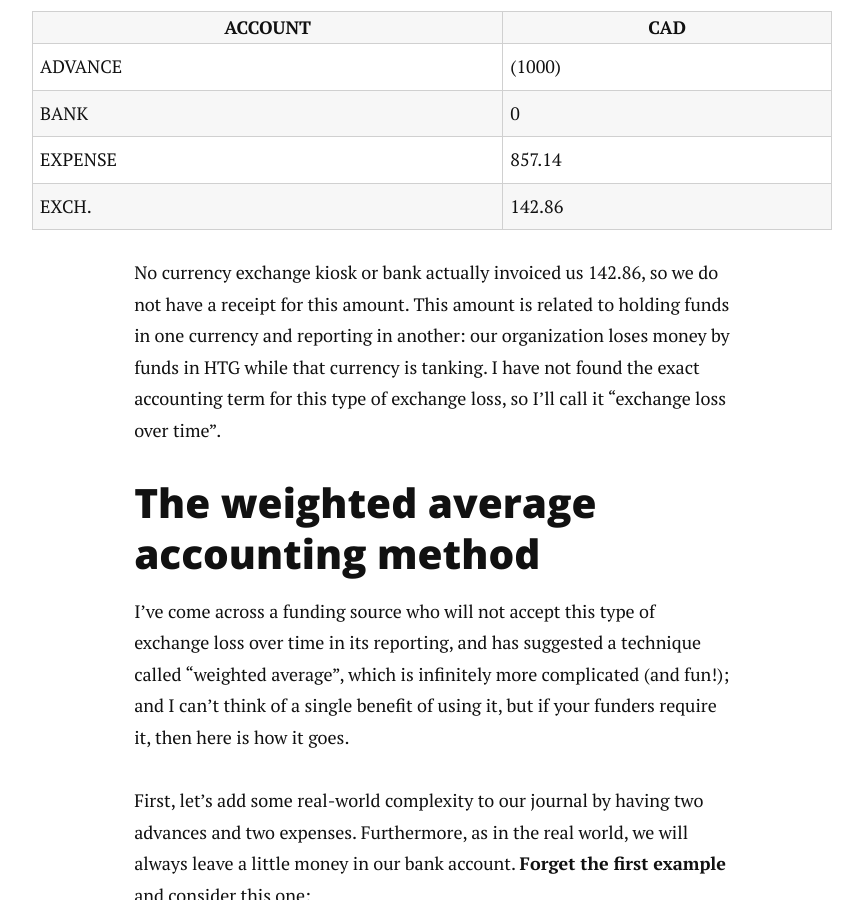
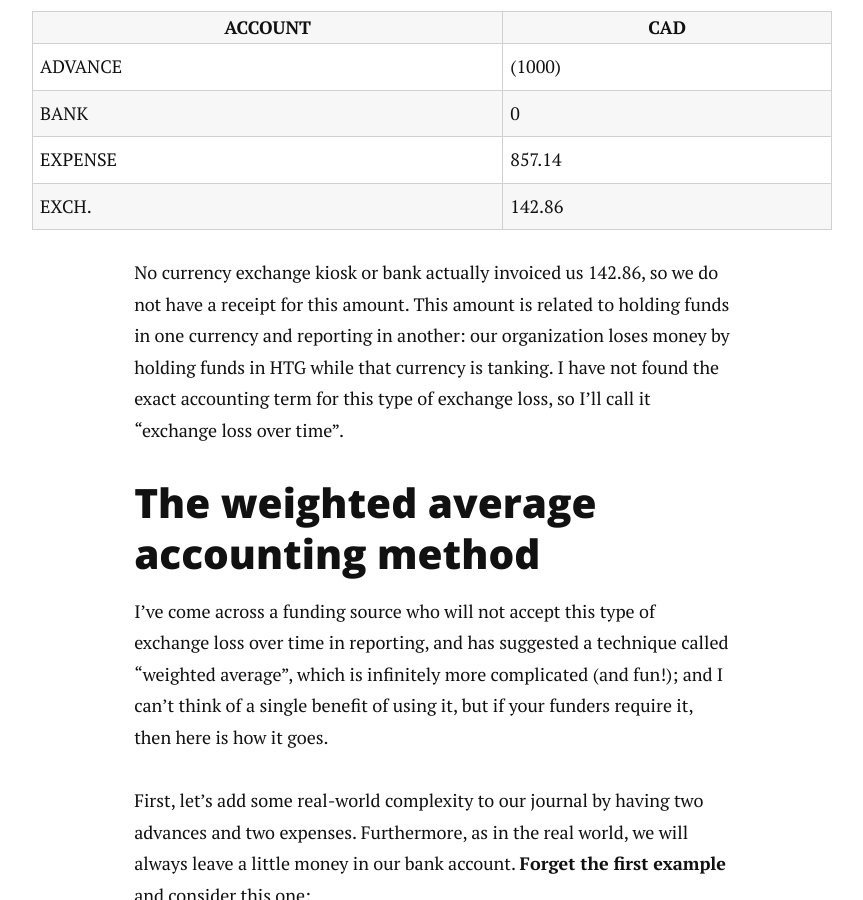
Before and after one commit to alberto56/dcycleblog, a Jekyll site: the page built from _posts/2020-05-12-weighted.md, in a window 1280 px wide and 900 px high, scrolled down 3061 px. Shown: the whole window, without its empty margins (208-1071 px from the left). Built offline with Jekyll 4.4.1, drawn with Linux system fonts in a browser that asks for light colours; nearby versions of some CDN libraries; comment, search, counter and statistics services are not loaded; some of the changed text lies outside the part shown.

Commit message:
Update 2020-05-12-weighted.md

```diff
--- a/_posts/2020-05-12-weighted.md
+++ b/_posts/2020-05-12-weighted.md
@@ -71,12 +71,12 @@ Some funders might accept a special "exchange gain and loss" category, something
 | EXPENSE  | 857.14  |
 | EXCH.    | 142.86  |
 
-No currency exchange kiosk or bank actually invoiced us 142.86, so we do not have a receipt for this amount. This amount is related to holding funds in one currency and reporting in another: our organization loses money by funds in HTG while that currency is tanking. I have not found the exact accounting term for this type of exchange loss, so I'll call it "exchange loss over time".
+No currency exchange kiosk or bank actually invoiced us 142.86, so we do not have a receipt for this amount. This amount is related to holding funds in one currency and reporting in another: our organization loses money by holding funds in HTG while that currency is tanking. I have not found the exact accounting term for this type of exchange loss, so I'll call it "exchange loss over time".
 
 The weighted average accounting method
 -----
 
-I've come across a funding source who will not accept this type of exchange loss over time in its reporting, and has suggested a technique called "weighted average", which is infinitely more complicated (and fun!); and I can't think of a single benefit of using it, but if your funders require it, then here is how it goes.
+I've come across a funding source who will not accept this type of exchange loss over time in reporting, and has suggested a technique called "weighted average", which is infinitely more complicated (and fun!); and I can't think of a single benefit of using it, but if your funders require it, then here is how it goes.
 
 First, let's add some real-world complexity to our journal by having two advances and two expenses. Furthermore, as in the real world, we will always leave a little money in our bank account. **Forget the first example** and consider this one:
 
```
Also changed, not shown: other parts of _posts/2020-05-12-weighted.md (+6 -6 lines).
